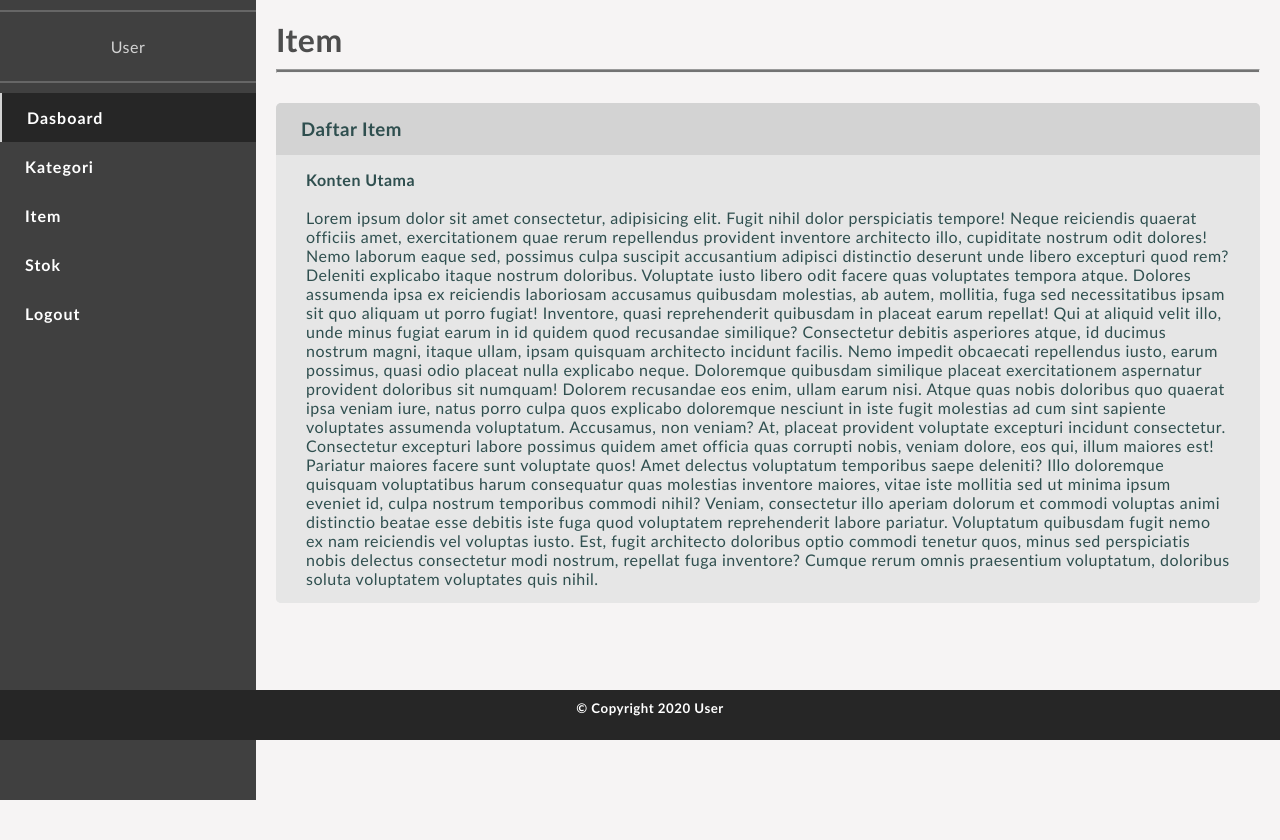
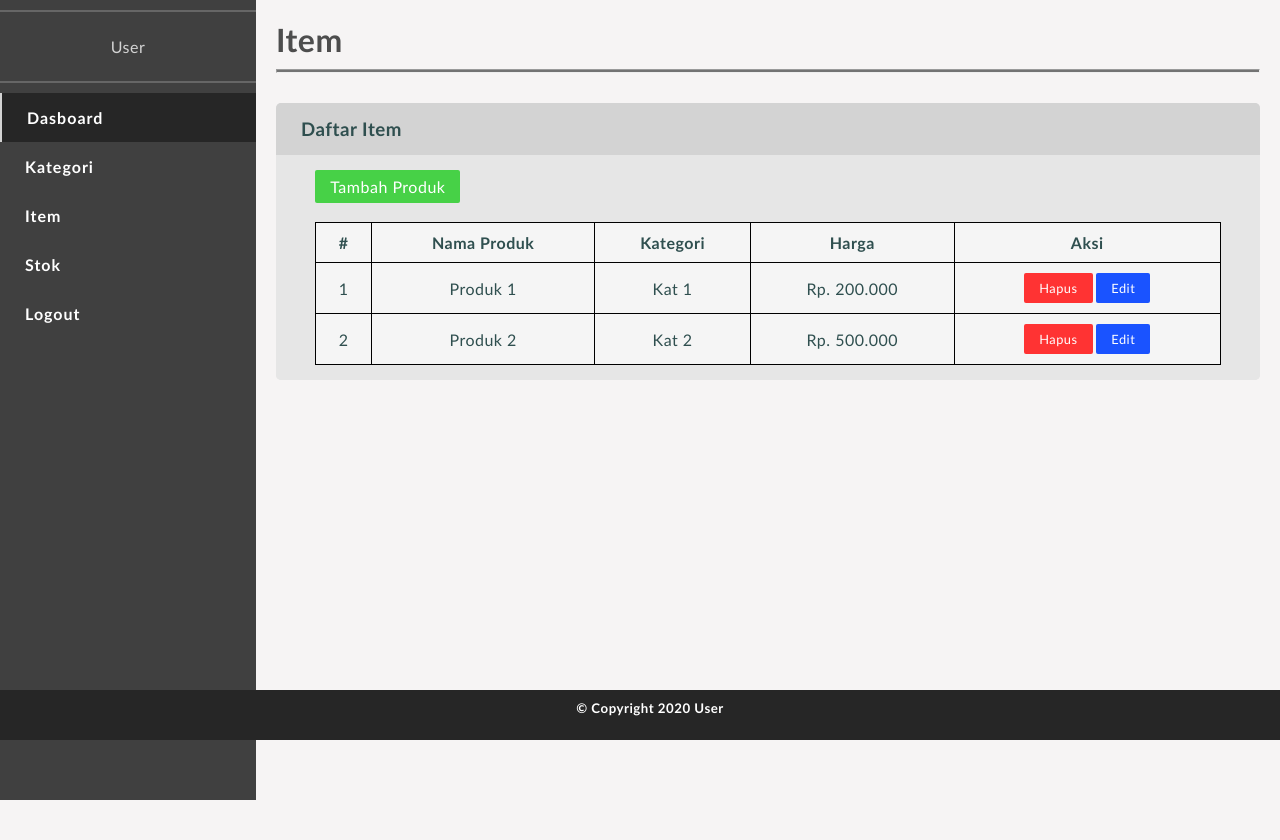
Before and after one commit to ikhsanmoh/WebProject_InventoriApp, a PHP site: page /My/app/item/item.php in a window 1280 px wide. Shown: the part 60-900 px from the top of the page. Run offline with PHP 8.4, Linux system fonts and the light colour scheme.

Commit message:
Penambahan Table Data pada modul Kategori, Item dan Stok. Penambahan dan penyesuaian CSS. Penyesuaian Rute URL pada modul Kategori dan Item

```diff
--- a/app/item/edit-item.php
+++ b/app/item/edit-item.php
@@ -67,7 +67,7 @@ $page = isset($_GET['page']) ? $_GET['page'] : false;
               <tr>
                 <td></td>
                 <td style="text-align: right;">
-                  <input class="btn-merah" type="reset" value="Batal">
+                  <a class="btn-merah" style="font-size: 0.85rem;" href="<?php echo BASE_URL . "app/item/item.php?page=item"; ?>">Batal</a>
                   <input class="btn-biru" type="submit" value="Simpan">
                 </td>
               </tr>
--- a/app/item/item.php
+++ b/app/item/item.php
@@ -43,39 +43,40 @@ $page = isset($_GET['page']) ? $_GET['page'] : false;
           Daftar Item
         </h3>
         <div class='card-body'>
-          <p><b>Konten Utama</b></p><br>
-          <p>
-            Lorem ipsum dolor sit amet consectetur, adipisicing elit. Fugit nihil dolor perspiciatis tempore! Neque
-            reiciendis quaerat officiis amet, exercitationem quae rerum repellendus provident inventore architecto illo,
-            cupiditate nostrum odit dolores!
-            Nemo laborum eaque sed, possimus culpa suscipit accusantium adipisci distinctio deserunt unde libero
-            excepturi quod rem? Deleniti explicabo itaque nostrum doloribus. Voluptate iusto libero odit facere quas
-            voluptates tempora atque.
-            Dolores assumenda ipsa ex reiciendis laboriosam accusamus quibusdam molestias, ab autem, mollitia, fuga sed
-            necessitatibus ipsam sit quo aliquam ut porro fugiat! Inventore, quasi reprehenderit quibusdam in placeat
-            earum repellat!
-            Qui at aliquid velit illo, unde minus fugiat earum in id quidem quod recusandae similique? Consectetur
-            debitis asperiores atque, id ducimus nostrum magni, itaque ullam, ipsam quisquam architecto incidunt
-            facilis.
-            Nemo impedit obcaecati repellendus iusto, earum possimus, quasi odio placeat nulla explicabo neque.
-            Doloremque quibusdam similique placeat exercitationem aspernatur provident doloribus sit numquam! Dolorem
-            recusandae eos enim, ullam earum nisi.
-            Atque quas nobis doloribus quo quaerat ipsa veniam iure, natus porro culpa quos explicabo doloremque
-            nesciunt in iste fugit molestias ad cum sint sapiente voluptates assumenda voluptatum. Accusamus, non
-            veniam?
-            At, placeat provident voluptate excepturi incidunt consectetur. Consectetur excepturi labore possimus quidem
-            amet officia quas corrupti nobis, veniam dolore, eos qui, illum maiores est! Pariatur maiores facere sunt
-            voluptate quos!
-            Amet delectus voluptatum temporibus saepe deleniti? Illo doloremque quisquam voluptatibus harum consequatur
-            quas molestias inventore maiores, vitae iste mollitia sed ut minima ipsum eveniet id, culpa nostrum
-            temporibus commodi nihil?
-            Veniam, consectetur illo aperiam dolorum et commodi voluptas animi distinctio beatae esse debitis iste fuga
-            quod voluptatem reprehenderit labore pariatur. Voluptatum quibusdam fugit nemo ex nam reiciendis vel
-            voluptas iusto.
-            Est, fugit architecto doloribus optio commodi tenetur quos, minus sed perspiciatis nobis delectus
-            consectetur modi nostrum, repellat fuga inventore? Cumque rerum omnis praesentium voluptatum, doloribus
-            soluta voluptatem voluptates quis nihil.
-          </p>
+          <div style="width: 98%; margin: auto;">
+            <a class="btn-hijau" href="<?php echo BASE_URL . "app/item/tambah-item.php?page=item"; ?>">Tambah Produk</a><br><br>
+            <table class="table-strip" style="width: 100%; text-align: center;">
+              <thead>
+                <th>#</th>
+                <th>Nama Produk</th>
+                <th>Kategori</th>
+                <th>Harga</th>
+                <th>Aksi</th>
+              </thead>
+              <tbody>
+                <tr>
+                  <td>1</td>
+                  <td>Produk 1</td>
+                  <td>Kat 1</td>
+                  <td>Rp. 200.000</td>
+                  <td style="font-size: 0.8rem;">
+                    <a class="btn-merah" href="<?php echo BASE_URL . "app/item/tambah-item.php"; ?>">Hapus</a>
+                    <a class="btn-biru" href="<?php echo BASE_URL . "app/item/edit-item.php?page=item"; ?>">Edit</a>
+                  </td>
+                </tr>
+                <tr>
+                  <td>2</td>
+                  <td>Produk 2</td>
+                  <td>Kat 2</td>
+                  <td>Rp. 500.000</td>
+                  <td style="font-size: 0.8rem;">
+                    <a class="btn-merah" href="<?php echo BASE_URL . "app/item/tambah-item.php?page=item"; ?>">Hapus</a>
+                    <a class="btn-biru" href="<?php echo BASE_URL . "app/item/edit-item.php?page=item"; ?>">Edit</a>
+                  </td>
+                </tr>
+              </tbody>
+            </table>
+          </div>
         </div>
       </div>
 
--- a/app/item/tambah-item.php
+++ b/app/item/tambah-item.php
@@ -64,9 +64,13 @@ $page = isset($_GET['page']) ? $_GET['page'] : false;
                 <td><input type="number" name="" id=""></td>
               </tr>
               <tr>
+                <td><label for="">Jumlah</label></td>
+                <td><input type="number" name="" id=""></td>
+              </tr>
+              <tr>
                 <td></td>
                 <td style="text-align: right;">
-                  <input class="btn-merah" type="reset" value="Batal">
+                  <a class="btn-merah" style="font-size: 0.85rem;" href="<?php echo BASE_URL . "app/item/item.php?page=item"; ?>">Batal</a>
                   <input class="btn-biru" type="submit" value="Simpan">
                 </td>
               </tr>
--- a/app/kategori/edit-kategori.php
+++ b/app/kategori/edit-kategori.php
@@ -57,7 +57,7 @@ $page = isset($_GET['page']) ? $_GET['page'] : false;
               <tr>
                 <td></td>
                 <td style="text-align: right;">
-                  <input class="btn-merah" type="reset" value="Batal">
+                  <a class="btn-merah" style="font-size: 0.85rem;" href="<?php echo BASE_URL . "app/kategori/kategori.php?page=kategori"; ?>">Batal</a>
                   <input class="btn-biru" type="submit" value="Simpan">
                 </td>
               </tr>
--- a/app/kategori/tambah-kategori.php
+++ b/app/kategori/tambah-kategori.php
@@ -56,7 +56,7 @@ $page = isset($_GET['page']) ? $_GET['page'] : false;
               <tr>
                 <td></td>
                 <td style="text-align: right;">
-                  <input class="btn-merah" type="reset" value="Batal">
+                  <a class="btn-merah" style="font-size: 0.85rem;" href="<?php echo BASE_URL . "app/kategori/kategori.php?page=kategori"; ?>">Batal</a>
                   <input class="btn-biru" type="submit" value="Simpan">
                 </td>
               </tr>
--- a/css/style.css
+++ b/css/style.css
@@ -189,33 +189,54 @@ textarea {
   padding: 5px;
 }
 
+.table-strip,
+.table-strip th,
+.table-strip td {
+  border: 1px black solid;
+  border-collapse: collapse;
+  padding: 10px;
+  background-color: whitesmoke;
+}
+
 .btn-putih {
-  padding: 5px 10px;
-  border-radius: 5px;
+  padding: 7px 15px;
+  border-radius: 2px;
   background-color: whitesmoke;
   cursor: pointer;
+  text-decoration: none;
+  border: none;
+  display: inline-block;
 }
 
 .btn-biru {
-  padding: 5px 10px;
-  border-radius: 5px;
+  padding: 7px 15px;
+  border-radius: 2px;
   background-color: #1a53ff;
   color: white;
   cursor: pointer;
+  text-decoration: none;
+  border: none;
+  display: inline-block;
 }
 
 .btn-merah {
-  padding: 5px 10px;
-  border-radius: 5px;
+  padding: 7px 15px;
+  border-radius: 2px;
   background-color: #ff3333;
   color: white;
   cursor: pointer;
+  text-decoration: none;
+  border: none;
+  display: inline-block;
 }
 
 .btn-hijau {
-  padding: 5px 10px;
-  border-radius: 5px;
+  padding: 7px 15px;
+  border-radius: 2px;
   background-color: #47d147;
   color: white;
   cursor: pointer;
+  text-decoration: none;
+  border: none;
+  display: inline-block;
 }
```
Also changed, not shown: app/kategori/kategori.php (+31 -33 lines), app/stok/stok.php (+25 -14 lines), testing.html (+60 -8 lines).
